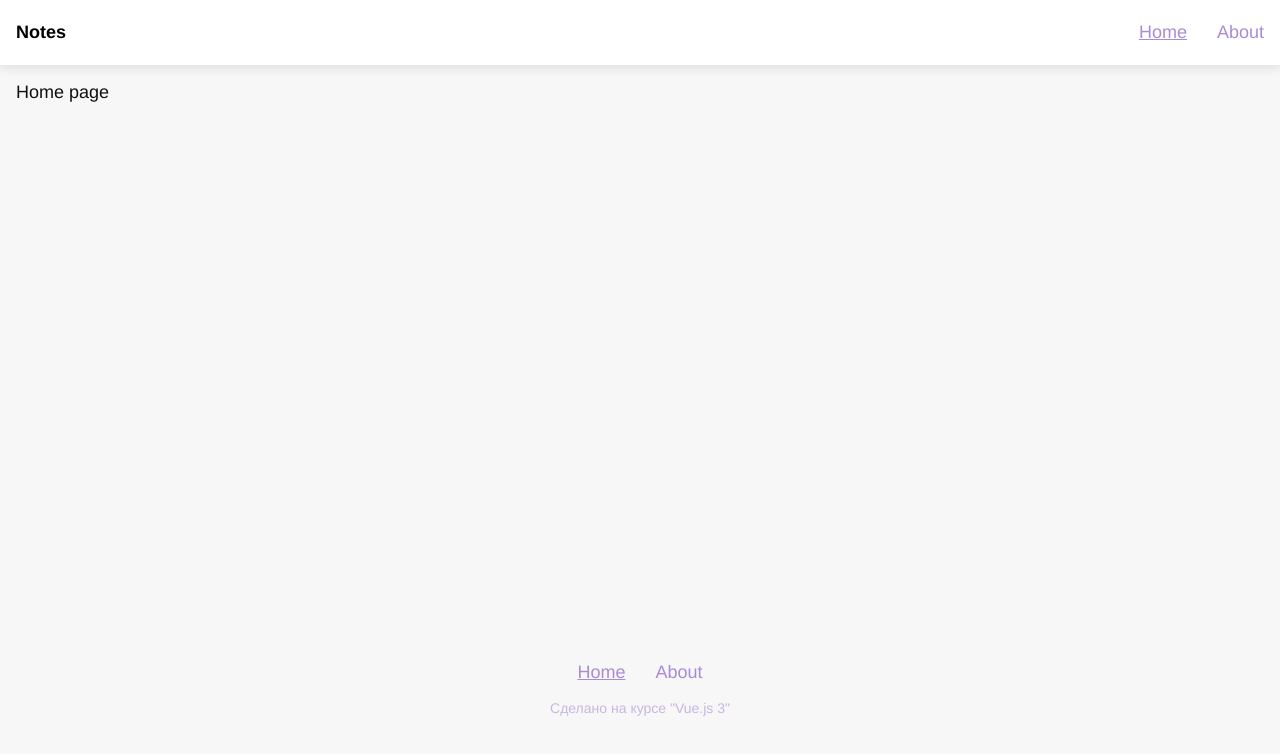
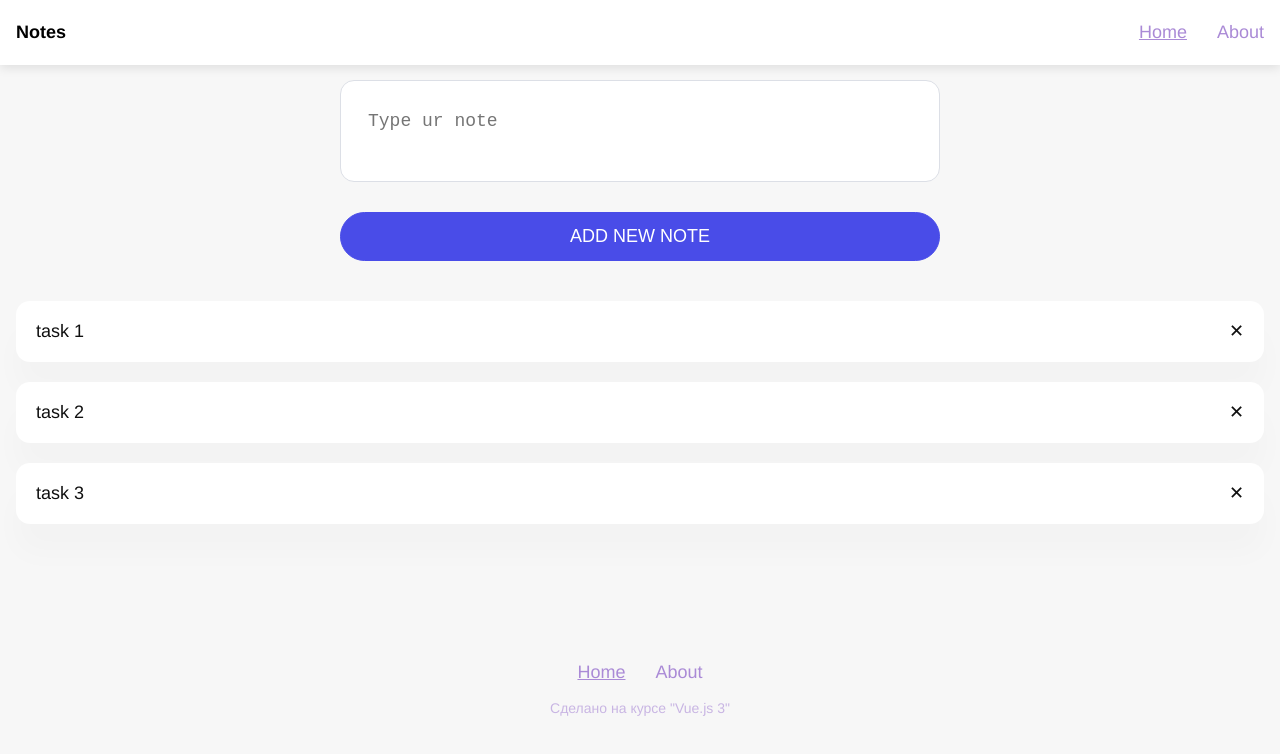
Before and after one commit to ollaweb/vue3-cli-notes, a Vue app: page / in a window 1280 px wide. Shown: the top 754 px of the page. Built offline with nearby package versions, Linux system fonts and the light colour scheme; the HTML template or start-up script is replaced by a standard one.

Commit message:
Added List component. Can add and remove notes

```diff
--- /dev/null
+++ b/src/components/Notes/Form.vue
@@ -0,0 +1,39 @@
+<template>
+  <div class="note-form__wrapper">
+    <form class="note-form" @submit.prevent="onSubmit">
+      <textarea required v-model="value" placeholder="Type ur note" />
+      <button class="btn btnPrimary" type="submit">Add new note</button>
+    </form>
+  </div>
+</template>
+
+<script>
+export default {
+  data() {
+    return {
+      value: ''
+    }
+  },
+  methods: {
+    onSubmit() {
+      this.$emit('onSubmit', this.value)
+      this.value = ''
+    }
+  }
+}
+</script>
+
+<style lang="scss">
+.note-form__wrapper {
+  display: flex;
+  flex-direction: column;
+  align-items: center;
+}
+
+.note-form {
+  display: flex;
+  flex-direction: column;
+  max-width: 600px;
+  width: 100%;
+}
+</style>
--- /dev/null
+++ b/src/components/Notes/List.vue
@@ -0,0 +1,55 @@
+<template>
+  <div class="notes-list">
+    <div class="note-item" v-for="(note, index) in items" :key="index">
+      <div class="note-header">
+        <p>{{ note }}</p>
+        <p style="cursor: pointer" @click="$emit('onRemove', index)">
+          &#10005;
+        </p>
+      </div>
+      <!-- <div class="note-footer"></div> -->
+    </div>
+  </div>
+</template>
+
+<script>
+export default {
+  props: {
+    items: {
+      type: Array,
+      required: true
+    }
+  }
+}
+</script>
+
+<style lang="scss">
+.notes-list {
+  padding: 40px 0;
+}
+.note-item {
+  width: 100%;
+  padding: 18px 20px;
+  margin-bottom: 20px;
+  border-radius: 14px;
+  background-color: #ffffff;
+  transition: all 0.25s cubic-bezier(0.02, 0.01, 0.47, 1);
+  box-shadow: 0 30px 30px rgba(0, 0, 0, 0.02);
+  &:hover {
+    box-shadow: 0 30px 30px rgba(0, 0, 0, 0.04);
+    transform: translate(0, -6px);
+    transition-delay: 0s !important;
+  }
+}
+.note-header {
+  display: flex;
+  align-items: center;
+  justify-content: space-between;
+}
+.note-footer {
+  display: flex;
+  flex-direction: column;
+  justify-content: start;
+  align-items: start;
+}
+</style>
--- a/src/pages/home.vue
+++ b/src/pages/home.vue
@@ -1,3 +1,29 @@
 <template>
-  <h1>Home page</h1>
+  <Form @onSubmit="handleSubmit" />
+  <List :items="notes" @onRemove="handleRemove" />
 </template>
+
+<script>
+import Form from '@/components/Notes/Form.vue'
+import List from '@/components/Notes/List.vue'
+
+export default {
+  components: {
+    Form,
+    List
+  },
+  data() {
+    return {
+      notes: ['task 1', 'task 2', 'task 3']
+    }
+  },
+  methods: {
+    handleSubmit(note) {
+      this.notes.push(note)
+    },
+    handleRemove(index) {
+      this.notes.splice(index, 1)
+    }
+  }
+}
+</script>
```
